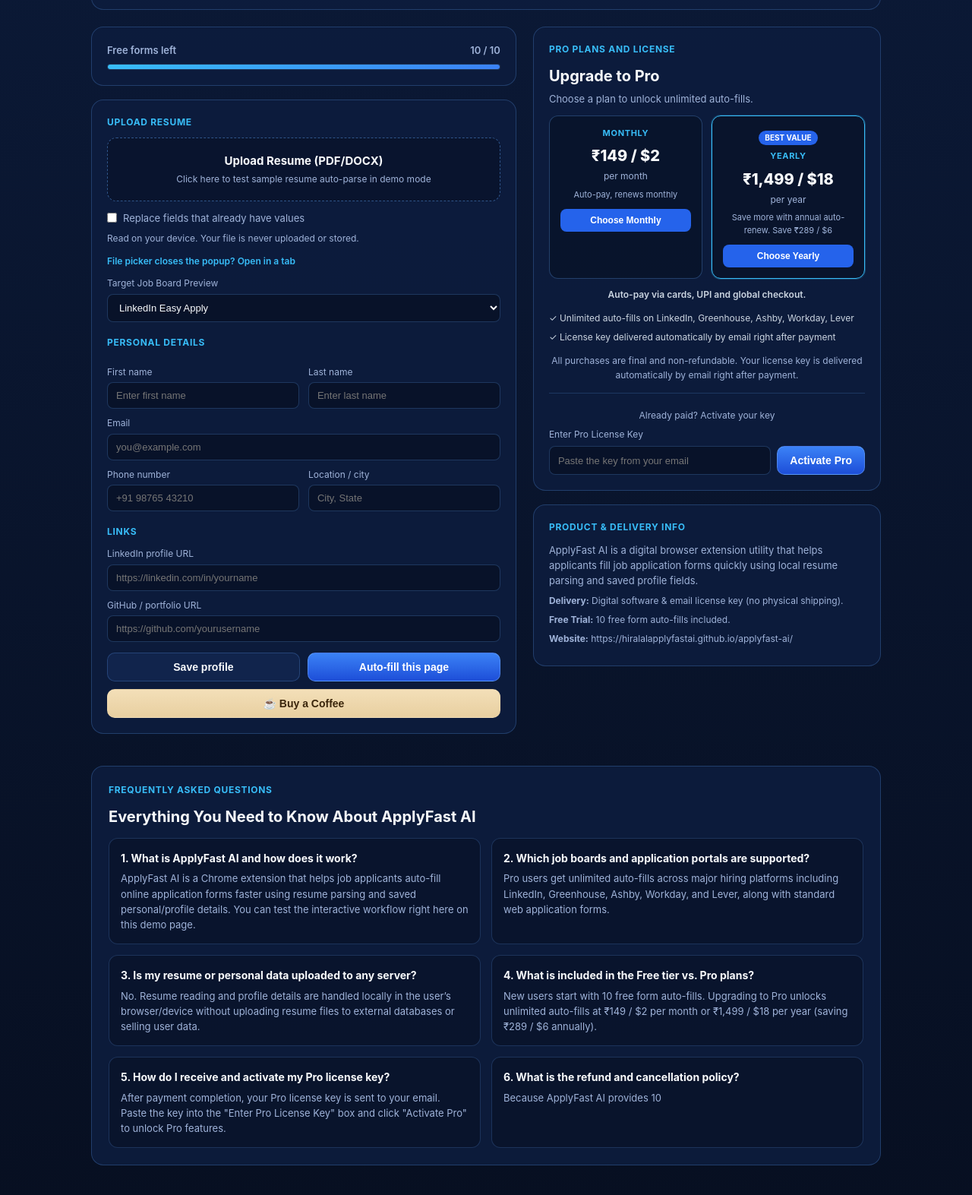
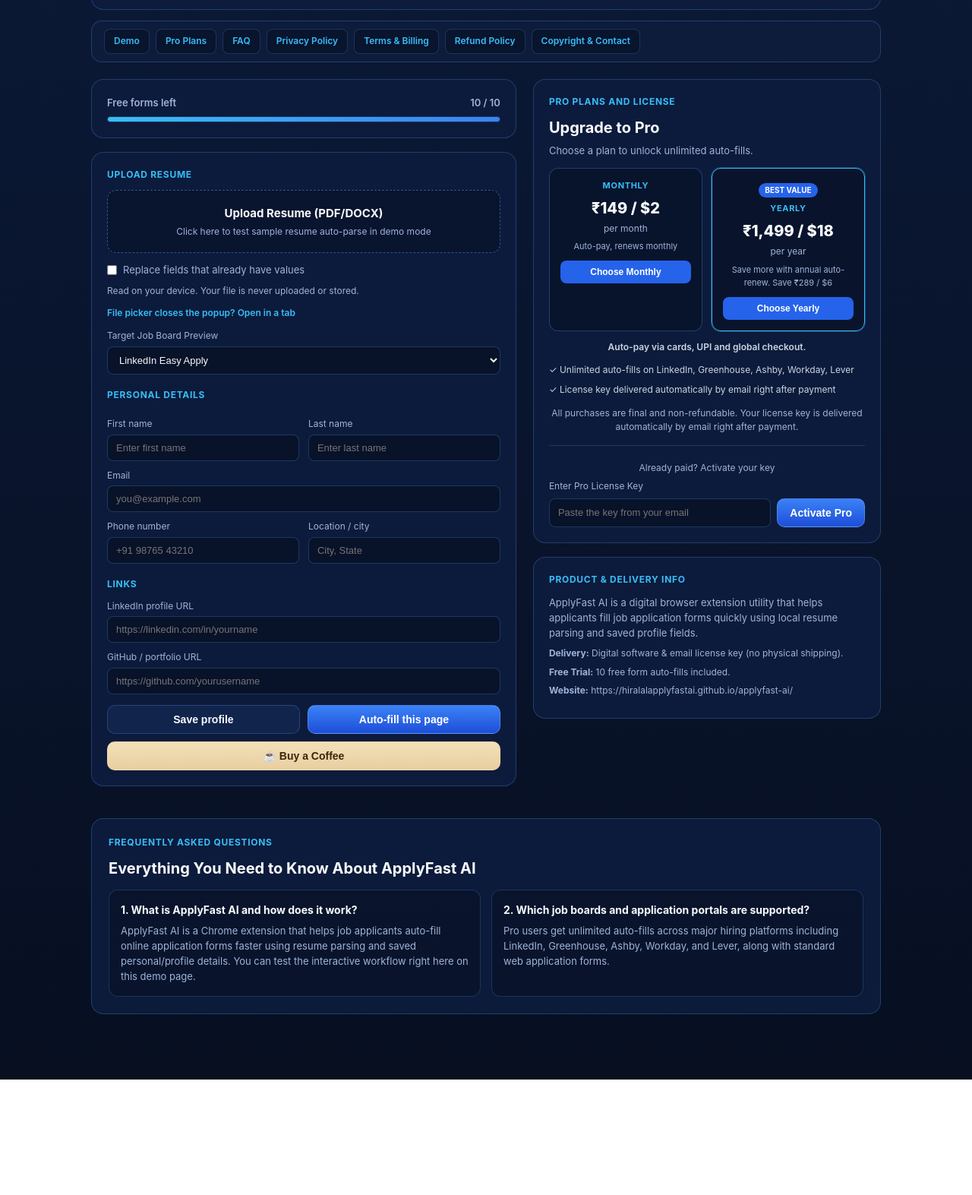
Before and after one commit to hiralalapplyfastai/applyfast-ai, a plain HTML site: page index.html in a window 1280 px wide. Shown: the part 103-1676 px from the top of the page at 76% size. After the commit the page ends 1524 px from the top, so only its background shows below. Drawn offline with Linux system fonts and the light colour scheme.

Commit message:
Refactor styles and add navigation strip
Adjusted margin and padding values for various elements. Added a navigation strip with navigation chips for better user experience.

```diff
--- a/index.html
+++ b/index.html
@@ -55,7 +55,7 @@
       border: 1px solid var(--border);
       border-radius: 16px;
       padding: 18px 22px;
-      margin-bottom: 22px;
+      margin-bottom: 14px;
     }
 
     .brand {
@@ -102,6 +102,33 @@
       background: rgba(59, 130, 246, 0.16);
       border: 1px solid rgba(96, 165, 250, 0.35);
       color: #bfdbfe;
+    }
+
+    .nav-strip {
+      display: flex;
+      flex-wrap: wrap;
+      gap: 8px;
+      background: rgba(14, 29, 61, 0.88);
+      border: 1px solid var(--border);
+      border-radius: 14px;
+      padding: 10px 16px;
+      margin-bottom: 22px;
+    }
+
+    .nav-chip {
+      padding: 6px 12px;
+      border-radius: 8px;
+      background: rgba(9, 19, 42, 0.78);
+      border: 1px solid rgba(96, 165, 250, 0.22);
+      color: var(--cyan);
+      font-size: 12px;
+      font-weight: 600;
+      text-decoration: none;
+    }
+
+    .nav-chip:hover {
+      border-color: var(--cyan);
+      background: rgba(37, 99, 235, 0.22);
     }
 
     .btn {
@@ -464,11 +491,19 @@
       color: var(--muted);
     }
 
+    .policies-card {
+      background: rgba(14, 29, 61, 0.92);
+      border: 1px solid var(--border);
+      border-radius: 16px;
+      padding: 22px;
+      margin-bottom: 22px;
+    }
+
     .policies-grid {
       display: grid;
       grid-template-columns: 1fr 1fr;
       gap: 16px;
-      margin-bottom: 22px;
+      margin-top: 12px;
     }
 
     @media (max-width: 780px) {
@@ -478,10 +513,10 @@
     }
 
     .policy-box {
-      background: rgba(14, 29, 61, 0.85);
-      border: 1px solid var(--border);
-      border-radius: 14px;
-      padding: 18px;
+      background: rgba(9, 19, 42, 0.78);
+      border: 1px solid rgba(96, 165, 250, 0.22);
+      border-radius: 12px;
+      padding: 16px;
       font-size: 13px;
       color: var(--muted);
     }
@@ -498,7 +533,7 @@
     }
 
     .footer {
-      background: rgba(14, 29, 61, 0.9);
+      background: rgba(14, 29, 61, 0.92);
       border: 1px solid var(--border);
       border-radius: 14px;
       padding: 18px 20px;
@@ -539,6 +574,16 @@
         <a class="btn btn-ghost" href="https://github.com/hiralalapplyfastai/applyfast-ai" target="_blank" rel="noopener noreferrer">GitHub Repo</a>
       </div>
     </header>
+
+    <nav class="nav-strip" aria-label="Page sections">
+      <a class="nav-chip" href="#demo-workspace">Demo</a>
+      <a class="nav-chip" href="#pro-plans">Pro Plans</a>
+      <a class="nav-chip" href="#faq">FAQ</a>
+      <a class="nav-chip" href="#privacy">Privacy Policy</a>
+      <a class="nav-chip" href="#terms">Terms &amp; Billing</a>
+      <a class="nav-chip" href="#refund">Refund Policy</a>
+      <a class="nav-chip" href="#copyright">Copyright &amp; Contact</a>
+    </nav>
 
     <div class="grid-main">
       <div>
@@ -696,31 +741,4 @@
           <div class="faq-q">2. Which job boards and application portals are supported?</div>
           <div class="faq-a">
             Pro users get unlimited auto-fills across major hiring platforms including LinkedIn, Greenhouse, Ashby, Workday, and Lever, along with standard web application forms.
-          </div>
-        </div>
-
-        <div class="faq-item">
-          <div class="faq-q">3. Is my resume or personal data uploaded to any server?</div>
-          <div class="faq-a">
-            No. Resume reading and profile details are handled locally in the user’s browser/device without uploading resume files to external databases or selling user data.
-          </div>
-        </div>
-
-        <div class="faq-item">
-          <div class="faq-q">4. What is included in the Free tier vs. Pro plans?</div>
-          <div class="faq-a">
-            New users start with 10 free form auto-fills. Upgrading to Pro unlocks unlimited auto-fills at ₹149 / $2 per month or ₹1,499 / $18 per year (saving ₹289 / $6 annually).
-          </div>
-        </div>
-
-        <div class="faq-item">
-          <div class="faq-q">5. How do I receive and activate my Pro license key?</div>
-          <div class="faq-a">
-            After payment completion, your Pro license key is sent to your email. Paste the key into the "Enter Pro License Key" box and click "Activate Pro" to unlock Pro features.
-          </div>
-        </div>
-
-        <div class="faq-item">
-          <div class="faq-q">6. What is the refund and cancellation policy?</div>
-          <div class="faq-a">
-            Because ApplyFast AI provides 10
+          </di
```
